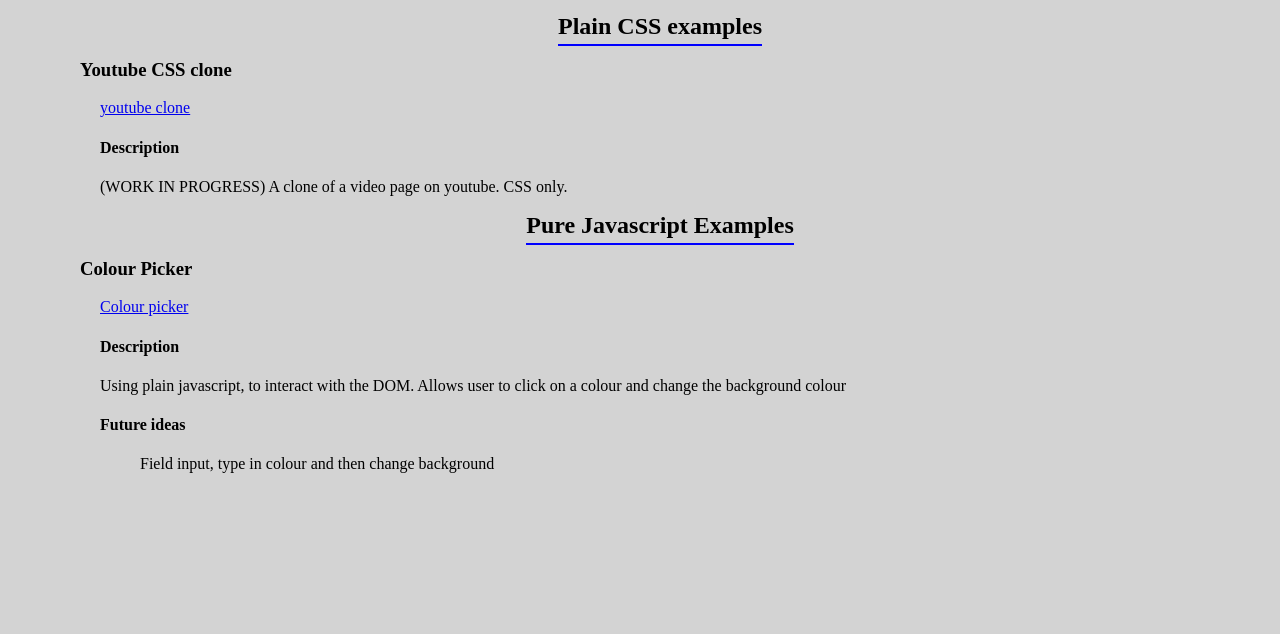
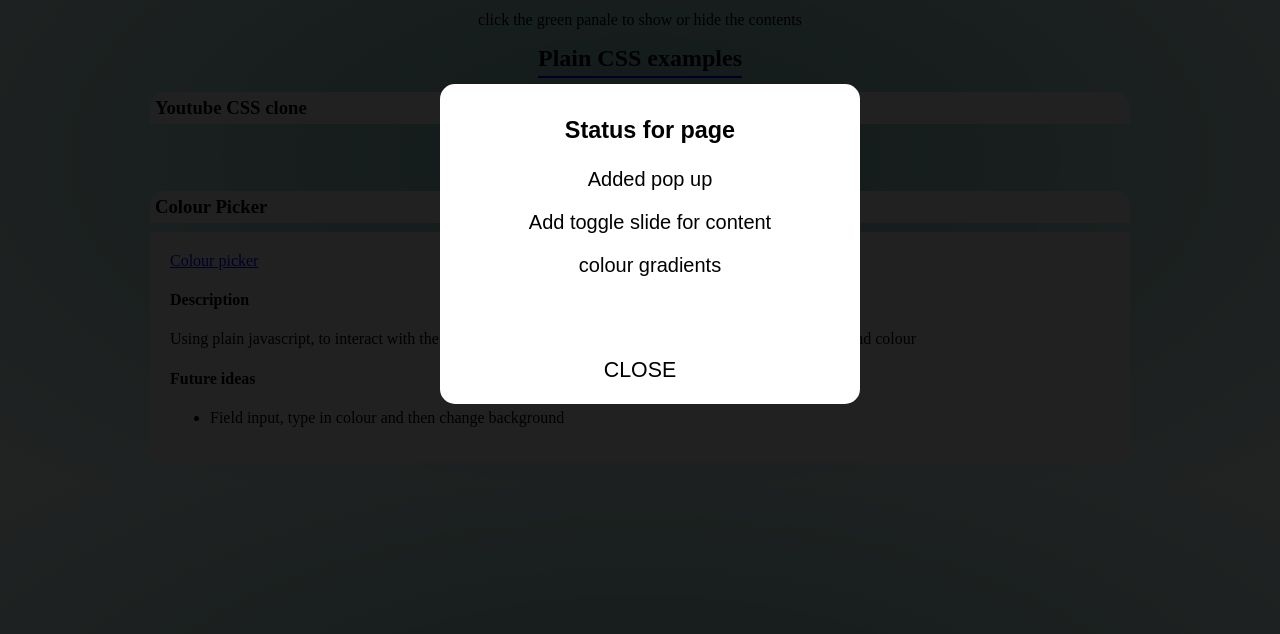
Before and after one commit to hanfak/css-examples, a plain HTML site: page index.html in a window 1280 px wide. Shown: the part 166-800 px from the top of the page. Drawn offline with nearby package versions, Linux system fonts and the light colour scheme.

Commit message:
Changed index.html
- Added pop up
- Added toggle for sliding content
- change visuals

```diff
--- a/index.html
+++ b/index.html
@@ -2,7 +2,11 @@
 <html lang="en">
   <head>
     <meta charset="UTF-8">
+    <script src="https://ajax.googleapis.com/ajax/libs/jquery/1.12.4/jquery.min.js"></script>
+    <script src="./public/main-js/main.js"></script>
+    <script src="./public/main-js/popup.js"></script>
     <link rel="stylesheet" type="text/css" href="stylesheets/main.css">
+    <link rel="stylesheet" type="text/css" href="stylesheets/popup.css">
     <title>CSS Examples</title>
   </head>
 
@@ -15,27 +19,26 @@
 
     <p>This is just a place to experiment with HTML, CSS, CSS frameworks (bootstrap, foundation), javascript (pure, JQuery, frameworks)</p>
 
+    <p>click the green panale to show or hide the contents</p>
+
     <div class='examples'>
-      <ul>
-        <li>
+
           <h2>Plain CSS examples</h2>
-          <ul>
-            <li class="example">
-              <h3>Youtube CSS clone</h3>
+            <div class="example">
+              <h3 class="flip">Youtube CSS clone</h3>
+
               <div class="details">
                 <a href="./public/youtube/main.html" target="_blank">youtube clone</a>
                 <h4>Description</h4>
                 <p>(WORK IN PROGRESS) A clone of a video page on youtube. CSS only.</p>
+                <p>Status - structure done</p>
               </div>
-            </li>
-          </ul>
-        </li>
+            </div>
 
-        <li>
           <h2>Pure Javascript Examples</h2>
-          <ul>
-            <li class="example">
-              <h3>Colour Picker</h3>
+            <div class="example">
+              <h3 class="flip">Colour Picker</h3>
+
               <div class="details">
                 <a href="./public/colour-picker/colour-picker.html" target="_blank">Colour picker</a>
                 <h4>Description</h4>
@@ -45,10 +48,22 @@
                   <li>Field input, type in colour and then change background</li>
                 </ul>
               </div>
-            </li>
-          </ul>
-        </li>
-      </ul>
+            </div>
+
+    </div>
+
+
+    <div id="boxes">
+      <div id="dialog" class="window">
+        <h3>Status for page</h3>
+        <p>Added pop up</p>
+        <p>Add toggle slide for content</p>
+        <p>colour gradients</p>
+        <div id="popupfoot">
+          <p>CLOSE</p>
+        </div>
+      </div>
+      <div id="mask"></div>
     </div>
 
     <footer></footer>
--- /dev/null
+++ b/public/main-js/main.js
@@ -0,0 +1,8 @@
+$(document).ready(function(){
+
+  $(".details").hide();
+  $(".details").last().show();
+  $(".flip").click(function(){
+      $(this).next().slideToggle("slow");
+  });
+});
--- /dev/null
+++ b/public/main-js/popup.js
@@ -0,0 +1,35 @@
+$(document).ready(function(){
+  var id = '#dialog';
+
+  //Set mask to cover background
+  var maskHeight = $(window).height();
+  var maskWidth = $(window).width();
+
+  $('#mask').css({'width':maskWidth,'height':maskHeight});
+
+  //Set pop up position
+  var winH = $(window).height();
+  var winW = $(window).width();
+
+  $(id).css('top',  winH/2-$(id).height()/2);
+  $(id).css('left', winW/2-$(id).width()/2);
+
+  //transition effect and display
+  $(id).fadeIn(2000);
+  $('#mask').fadeIn(3000);
+  // $('#mask').fadeTo("slow",0.3);
+
+  //if close  pop up
+  $('#popupfoot').click(function () {
+    $('#mask').hide();
+    $('.window').hide();
+  });
+  //
+  //
+  // $('#mask').click(function () {
+  //   $(this).hide();
+  //   $('.window').hide();
+  // });
+
+
+});
--- a/stylesheets/main.css
+++ b/stylesheets/main.css
@@ -1,29 +1,24 @@
 body {
-  background-color: lightgrey;
+  background: radial-gradient(#74AFAD,#dfeceb);
   text-align: center;
   margin: 0;
   padding: 0;
 }
 
 nav {
-  border-bottom: 2px solid black;
+  /*border-bottom: 2px solid black;*/
   padding: 30px;
-  background:red;
+  background:  linear-gradient(#304f4e,#74AFAD);
   /*width:100%;*/
   overflow: hidden;
   margin-bottom: 30px;
 }
 
 h1 {
-
   display: inline;
   padding: 0 10px;
   border: 2px solid black;
   border-radius: 18px;
-}
-
-ul{
-  list-style: none;
 }
 
 h2 {
@@ -31,11 +26,24 @@ h2 {
   display: inline;
   border-bottom: 2px solid blue;
 }
+.panel, .flip {
+  padding: 5px;
+  background-color: #e1e1e1;
+  border-radius: 15px 15px 0 0;
+}
+
+.panel {
+    padding: 50px;
+}
 
 .details {
-  margin-left: 20px;
+  padding: 20px;
+  margin-top: -10px;
+  background-color: #e1e1e1;
+  border-radius: 0 0 15px 15px;
 }
 
 .example {
   text-align: left;
+  margin: 20px 150px;
 }
--- /dev/null
+++ b/stylesheets/popup.css
@@ -0,0 +1,39 @@
+#mask {
+  position: absolute;
+  left: 0;
+  top: 0;
+  z-index: 9000;
+  background-color: #000;
+  display: none;
+  opacity: 0.85;
+}
+
+#boxes .window {
+  position: absolute;
+  left: 0;
+  top: 0;
+  width: 440px;
+  height: 200px;
+  z-index: 9999;
+  padding: 20px;
+  border-radius: 15px;
+  text-align: center;
+}
+
+#boxes #dialog {
+  width: 400px;
+  height: 300px;
+  padding: 10px;
+  background-color: #ffffff;
+  font-family: 'Segoe UI Light', sans-serif;
+  font-size: 15pt;
+}
+
+#popupfoot {
+  font-size: 16pt;
+  position: absolute;
+  bottom: 0px;
+  width: 100px;
+  left: 150px;
+  padding: 0;
+}
```
Also changed, not shown: 1 other file.
